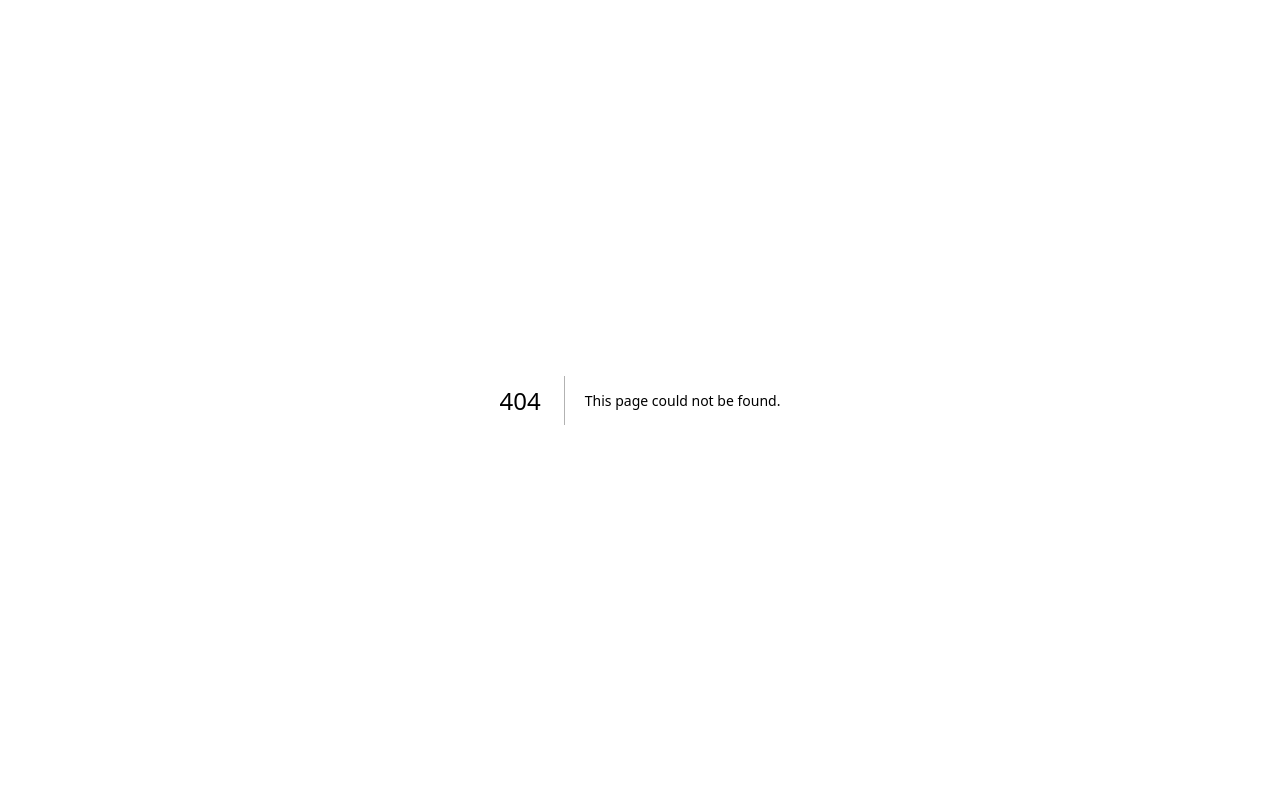
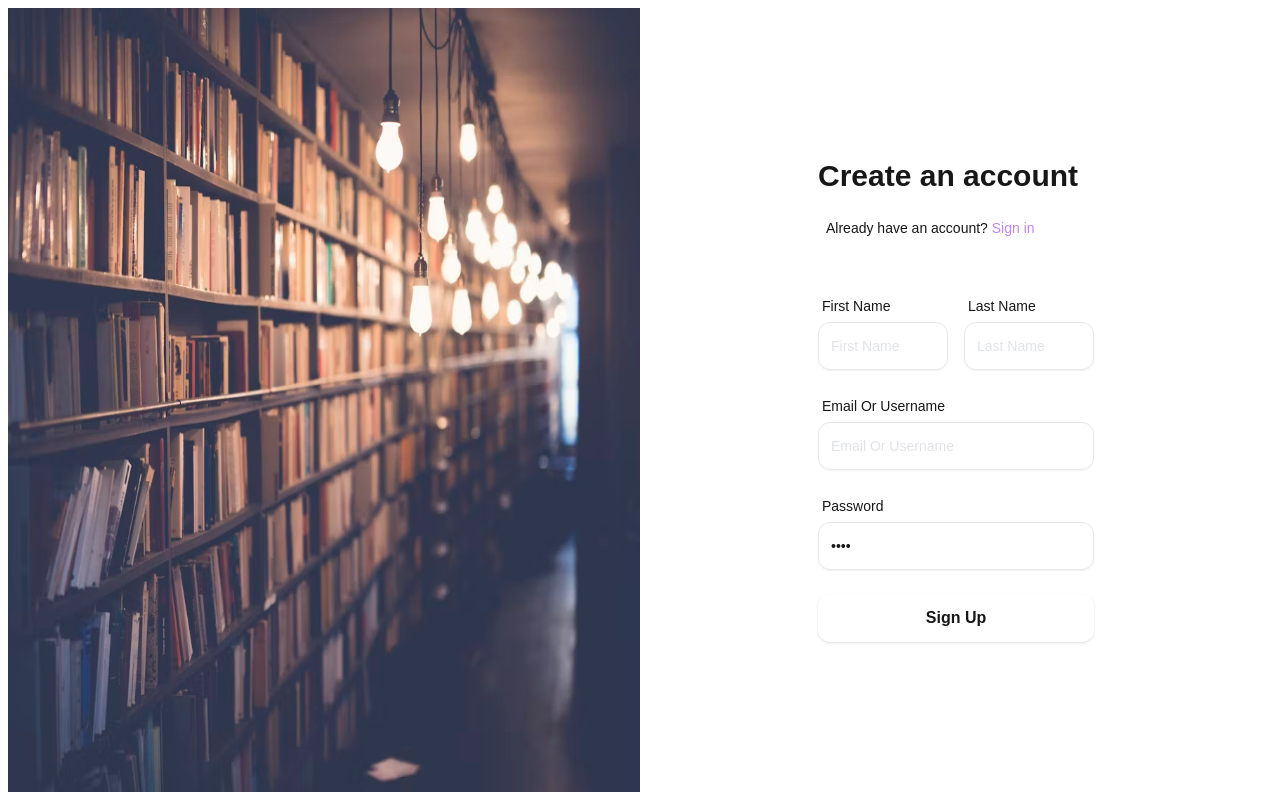
Before and after one commit to sriaryan18/lecture-management-frontend, a Next.js app: page /register in a window 1280 px wide. Before the commit this address had no page. Built offline with nearby package versions, Linux system fonts and the light colour scheme.

Commit message:
signin signup complete

```diff
--- a/app/globals.css
+++ b/app/globals.css
@@ -2,94 +2,20 @@
 @tailwind components;
 @tailwind utilities;
 
-/* :root {
-  --primary: hsl(205, 60%, 45%);
-  --background: hsl(0, 1%, 26%);
-  --foreground: hsl(0, 0%, 93%);
-  --bg-primary: hsl(0, 1%, 15%);
-  --primary-foreground: hsl(0, 91%, 9%);
-
+:root {
+  --background: #ffffff;
+  --foreground: #171717;
 }
 
 @media (prefers-color-scheme: dark) {
   :root {
-  --primary: hsla(205, 60%, 45%, 0.942);
-    --background: hsl(0, 1%, 26%);
-    --foreground: hsl(0, 0%, 93%);
-    --bg-primary: hsl(0, 1%, 15%);
-    --bg-foreground: 0, 0%, 93%;
-
-  }
-} */
- :root {
-  --primary: hsl(255, 40%, 52%);
-  --background: hsl(0, 1%, 26%);
-  --foreground: hsl(0, 0%, 93%);
-  --bg-primary: hsl(0, 1%, 15%);
-  --primary-foreground: hsl(0, 91%, 9%);
-
-  /* ADD THESE */
-  --card: 0, 0%, 90%;
-  --card-foreground: 0, 0%, 15%;
-  --popover: 0, 0%, 95%;
-  --popover-foreground: 0, 0%, 20%;
-  --secondary: 210, 20%, 40%;
-  --secondary-foreground: 210, 15%, 85%;
-  --muted: 220, 14%, 28%;
-  --muted-foreground: 220, 10%, 80%;
-  --accent: 210, 50%, 50%;
-  --accent-foreground: 210, 30%, 90%;
-  --destructive: 0, 80%, 60%;
-  --destructive-foreground: 0, 90%, 15%;
-  --border: 210, 15%, 30%;
-  --input: 210, 20%, 35%;
-  --ring: 205, 70%, 45%;
-  --chart-1: 205, 65%, 50%;
-  --chart-2: 40, 90%, 55%;
-  --chart-3: 150, 60%, 45%;
-  --chart-4: 280, 75%, 50%;
-  --chart-5: 330, 70%, 50%;
-}
-
-@media (prefers-color-scheme: dark) {
-  :root {
-    --primary: hsl(255, 40%, 52%);
-    --background: hsl(0, 1%, 26%);
-    --foreground: hsl(0, 0%, 93%);
-    --bg-primary: hsl(0, 1%, 15%);
-    --primary-foreground: hsl(0, 8%, 80%);
-
-    /* DEFINE DARK MODE VARIABLES */
-    --card: 0, 0%, 15%;
-    --card-foreground: 0, 0%, 90%;
-    --popover: 0, 0%, 20%;
-    --popover-foreground: 0, 0%, 95%;
-    --secondary: 210, 20%, 30%;
-    --secondary-foreground: 210, 15%, 80%;
-    --muted: 220, 14%, 18%;
-    --muted-foreground: 220, 10%, 70%;
-    --accent: 210, 50%, 40%;
-    --accent-foreground: 210, 30%, 80%;
-    --destructive: 0, 80%, 50%;
-    --destructive-foreground: 0, 90%, 10%;
-    --border: 210, 15%, 20%;
-    --input: 210, 20%, 25%;
-    --ring: 205, 70%, 35%;
-    --chart-1: 205, 65%, 40%;
-    --chart-2: 40, 90%, 45%;
-    --chart-3: 150, 60%, 35%;
-    --chart-4: 280, 75%, 40%;
-    --chart-5: 330, 70%, 40%;
+    --background: #282727;
+    --foreground: #ededed;
   }
 }
-
 
 body {
   color: var(--foreground);
   background: var(--background);
   font-family: Arial, Helvetica, sans-serif;
- @apply font-serif;
 }
-/* body {
-  @apply bg-background text-foreground bg-gray-800 text-white font-serif;
-} */
--- /dev/null
+++ b/app/home/page.tsx
@@ -0,0 +1,7 @@
+export default function Home() {
+  return (
+    <div>
+      <h1>Home</h1>
+    </div>
+  );
+}
--- a/app/page.tsx
+++ b/app/register/page.tsx
@@ -1,11 +1,11 @@
 "use client";
-import { useMemo, useState } from "react";
+import { useEffect, useMemo, useState } from "react";
 import Image from "next/image";
 import SignUpForm from "@/components/Forms/Signup";
 import { Button } from "@/components/ui/button";
 import { useApi } from "@/hooks/useApi";
 
-export default function Home() {
+export default function Register() {
   const [isSignUpMode, setIsSignUpMode] = useState(true);
   const [payload, setPayload] = useState();
 
@@ -16,26 +16,28 @@
     return "/auth/api/v1/signin";
   }, [isSignUpMode]);
 
-
-
-  const { data, error, status, request } = useApi({
+  const { request } = useApi({
     endpoint: endpoint,
-    method: "GET",
+    method: "POST",
     headers: {
       "Content-Type": "application/json",
       authorization: "test",
     },
-    lazy: false,
-    dependencies: [isSignUpMode],
-
+    body: payload,
+    lazy: true,
   });
 
-  const handleClick = (data: unknown) => {
-    request();
+  const handleClick = (_data: unknown) => {
+    setPayload(_data);
   };
+  useEffect(() => {
+    if (payload) {
+      request();
+    }
+  }, [payload, request]);
 
   return (
-    <div className="flex min-h-[98vh] m-2">
+    <div className="flex min-h-[98vh] m-2 ">
       <div className="basis-1/2">
         <Image
           src="/login-page-wallpaper.jpeg"
@@ -46,9 +48,16 @@
         />
       </div>
 
-      <div className="flex flex-col items-center justify-center basis-1/2 p-10 gap-12">
-        <HeaderSection isSignUpMode={isSignUpMode} onToggle={setIsSignUpMode} />
-        <SignUpForm isSignUp={isSignUpMode} onClick={handleClick} />
+      <div className="flex flex-col items-center justify-center basis-1/2 p-10 gap-12 ">
+        <div className="w-1/2">
+          <HeaderSection
+            isSignUpMode={isSignUpMode}
+            onToggle={setIsSignUpMode}
+          />
+        </div>
+        <div className="w-1/2 ">
+          <SignUpForm isSignUp={isSignUpMode} onClick={handleClick} />
+        </div>
       </div>
     </div>
   );
@@ -63,8 +72,8 @@
   onToggle: (value: boolean) => void;
 }) {
   return (
-    <div className="space-y-8 ">
-      <h1 className="text-4xl font-bold">
+    <div className="space-y-4  ">
+      <h1 className="text-3xl font-bold">
         {isSignUpMode ? "Create an account" : "Sign in to your account"}
       </h1>
       <AuthToggle isSignUpMode={isSignUpMode} onToggle={onToggle} />
--- a/components/Forms/Signup.tsx
+++ b/components/Forms/Signup.tsx
@@ -1,47 +1,84 @@
+"use client";
 import { BaseInput } from "@/components/BaseComponents/Input";
 import { Button } from "@/components/ui/button";
+import { z } from "zod";
+import { zodResolver } from "@hookform/resolvers/zod";
+import { useForm } from "react-hook-form";
+import { Form } from "@/components/ui/form";
 
 export default function SignUpForm({
-  ...props
+  isSignUp,
+  onClick,
 }: {
   isSignUp: boolean;
   onClick: (mode: "signup" | "signin") => void;
 }) {
-  const MyStyledBaseInput = ({ ...props }) => (
-    <BaseInput {...props} className="h-12 " />
-  );
+  const signUpFormSchema = z.object({
+    firstName: z.string().min(1, "First Name is required"),
+    lastName: z.string().min(1, "Last Name is required"),
+    emailOrUsername: z.string().email("Invalid email address"),
+    password: z.string().min(6, "Password must be at least 6 characters long"),
+  });
+
+  const form = useForm<z.infer<typeof signUpFormSchema>>({
+    resolver: zodResolver(signUpFormSchema),
+    defaultValues: {
+      firstName: "",
+      lastName: "",
+      emailOrUsername: "",
+      password: "cdcd",
+    },
+  });
+
+  const onSubmit = (data: z.infer<typeof signUpFormSchema>) => {
+    console.log("Submitted Data:", data);
+    onClick(data);
+  };
+
   return (
-    <div className=" space-y-6 w-2/3">
-      {props.isSignUp ? (
+    <Form {...form}>
+      <form onSubmit={form.handleSubmit(onSubmit)} className="space-y-6">
+        {isSignUp && (
           <div className="grid grid-cols-2 gap-4">
-          <MyStyledBaseInput
+            <BaseInput
               label="First Name"
               type="text"
               placeholder="First Name"
+              {...form.register("firstName")}
+              className="h-12 w-full"
             />
-          <MyStyledBaseInput
+            <BaseInput
               label="Last Name"
               type="text"
               placeholder="Last Name"
+              {...form.register("lastName")}
+              className="h-12 w-full"
             />
           </div>
-      ) : null}
+        )}
 
-      <MyStyledBaseInput label="Email" type="email" placeholder="Email" />
-      <MyStyledBaseInput
+        <BaseInput
+          label="Email Or Username"
+          type="email"
+          placeholder="Email Or Username"
+          {...form.register("emailOrUsername")}
+          className="w-full h-12"
+        />
+        <BaseInput
           label="Password"
           type="password"
           placeholder="Password"
+          {...form.register("password")}
+          className="w-full h-12"
         />
-      {props.isSignUp ? (
-        <Button className="w-full h-12 font-semibold text-md rounded-xl ">
-          Sign Up
+
+        <Button
+          type="submit"
+          className="w-full h-12 font-semibold text-md rounded-xl"
+        >
+          {isSignUp ? "Sign Up" : "Sign In"}
         </Button>
-      ) : (
-        <Button className="w-full h-12 font-semibold text-md rounded-xl ">
-          Sign In
-        </Button>
-      )}
-    </div>
+      </form>
+    </Form>
   );
 }
--- /dev/null
+++ b/components/ui/form.tsx
@@ -0,0 +1,178 @@
+"use client"
+
+import * as React from "react"
+import * as LabelPrimitive from "@radix-ui/react-label"
+import { Slot } from "@radix-ui/react-slot"
+import {
+  Controller,
+  FormProvider,
+  useFormContext,
+  type ControllerProps,
+  type FieldPath,
+  type FieldValues,
+} from "react-hook-form"
+
+import { cn } from "@/lib/utils"
+import { Label } from "@/components/ui/label"
+
+const Form = FormProvider
+
+type FormFieldContextValue<
+  TFieldValues extends FieldValues = FieldValues,
+  TName extends FieldPath<TFieldValues> = FieldPath<TFieldValues>
+> = {
+  name: TName
+}
+
+const FormFieldContext = React.createContext<FormFieldContextValue>(
+  {} as FormFieldContextValue
+)
+
+const FormField = <
+  TFieldValues extends FieldValues = FieldValues,
+  TName extends FieldPath<TFieldValues> = FieldPath<TFieldValues>
+>({
+  ...props
+}: ControllerProps<TFieldValues, TName>) => {
+  return (
+    <FormFieldContext.Provider value={{ name: props.name }}>
+      <Controller {...props} />
+    </FormFieldContext.Provider>
+  )
+}
+
+const useFormField = () => {
+  const fieldContext = React.useContext(FormFieldContext)
+  const itemContext = React.useContext(FormItemContext)
+  const { getFieldState, formState } = useFormContext()
+
+  const fieldState = getFieldState(fieldContext.name, formState)
+
+  if (!fieldContext) {
+    throw new Error("useFormField should be used within <FormField>")
+  }
+
+  const { id } = itemContext
+
+  return {
+    id,
+    name: fieldContext.name,
+    formItemId: `${id}-form-item`,
+    formDescriptionId: `${id}-form-item-description`,
+    formMessageId: `${id}-form-item-message`,
+    ...fieldState,
+  }
+}
+
+type FormItemContextValue = {
+  id: string
+}
+
+const FormItemContext = React.createContext<FormItemContextValue>(
+  {} as FormItemContextValue
+)
+
+const FormItem = React.forwardRef<
+  HTMLDivElement,
+  React.HTMLAttributes<HTMLDivElement>
+>(({ className, ...props }, ref) => {
+  const id = React.useId()
+
+  return (
+    <FormItemContext.Provider value={{ id }}>
+      <div ref={ref} className={cn("space-y-2", className)} {...props} />
+    </FormItemContext.Provider>
+  )
+})
+FormItem.displayName = "FormItem"
+
+const FormLabel = React.forwardRef<
+  React.ElementRef<typeof LabelPrimitive.Root>,
+  React.ComponentPropsWithoutRef<typeof LabelPrimitive.Root>
+>(({ className, ...props }, ref) => {
+  const { error, formItemId } = useFormField()
+
+  return (
+    <Label
+      ref={ref}
+      className={cn(error && "text-destructive", className)}
+      htmlFor={formItemId}
+      {...props}
+    />
+  )
+})
+FormLabel.displayName = "FormLabel"
+
+const FormControl = React.forwardRef<
+  React.ElementRef<typeof Slot>,
+  React.ComponentPropsWithoutRef<typeof Slot>
+>(({ ...props }, ref) => {
+  const { error, formItemId, formDescriptionId, formMessageId } = useFormField()
+
+  return (
+    <Slot
+      ref={ref}
+      id={formItemId}
+      aria-describedby={
+        !error
+          ? `${formDescriptionId}`
+          : `${formDescriptionId} ${formMessageId}`
+      }
+      aria-invalid={!!error}
+      {...props}
+    />
+  )
+})
+FormControl.displayName = "FormControl"
+
+const FormDescription = React.forwardRef<
+  HTMLParagraphElement,
+  React.HTMLAttributes<HTMLParagraphElement>
+>(({ className, ...props }, ref) => {
+  const { formDescriptionId } = useFormField()
+
+  return (
+    <p
+      ref={ref}
+      id={formDescriptionId}
+      className={cn("text-[0.8rem] text-muted-foreground", className)}
+      {...props}
+    />
+  )
+})
+FormDescription.displayName = "FormDescription"
+
+const FormMessage = React.forwardRef<
+  HTMLParagraphElement,
+  React.HTMLAttributes<HTMLParagraphElement>
+>(({ className, children, ...props }, ref) => {
+  const { error, formMessageId } = useFormField()
+  const body = error ? String(error?.message ?? "") : children
+
+  if (!body) {
+    return null
+  }
+
+  return (
+    <p
+      ref={ref}
+      id={formMessageId}
+      className={cn("text-[0.8rem] font-medium text-destructive", className)}
+      {...props}
+    >
+      {body}
+    </p>
+  )
+})
+FormMessage.displayName = "FormMessage"
+
+export {
+  useFormField,
+  Form,
+  FormItem,
+  FormLabel,
+  FormControl,
+  FormDescription,
+  FormMessage,
+  FormField,
+}
--- a/tailwind.config.ts
+++ b/tailwind.config.ts
@@ -1,63 +1,18 @@
 import type { Config } from "tailwindcss";
 
 export default {
-    darkMode: ["class"],
-    content: [
+  content: [
     "./pages/**/*.{js,ts,jsx,tsx,mdx}",
     "./components/**/*.{js,ts,jsx,tsx,mdx}",
     "./app/**/*.{js,ts,jsx,tsx,mdx}",
   ],
   theme: {
-  	extend: {
-  		colors: {
-			background: 'var(--background)',
-			foreground: 'var(--foreground)',
-			card: {
-			  DEFAULT: 'var(--card)',
-			  foreground: 'var(--card-foreground)'
-			},
-			popover: {
-			  DEFAULT: 'var(--popover)',
-			  foreground: 'var(--popover-foreground)'
-			},
-			primary: {
-			  DEFAULT: 'var(--primary)',
-			  foreground: 'var(--primary-foreground)'
-			},
-			secondary: {
-			  DEFAULT: 'var(--secondary)',
-			  foreground: 'var(--secondary-foreground)'
-			},
-			muted: {
-			  DEFAULT: 'var(--muted)',
-			  foreground: 'var(--muted-foreground)'
-			},
-			accent: {
-			  DEFAULT: 'var(--accent)',
-			  foreground: 'var(--accent-foreground)'
-			},
-			destructive: {
-			  DEFAULT: 'var(--destructive)',
-			  foreground: 'var(--destructive-foreground)'
-			},
-			border: 'var(--border)',
-			input: 'var(--input)',
-			ring: 'var(--ring)',
-			chart: {
-			  '1': 'var(--chart-1)',
-			  '2': 'var(--chart-2)',
-			  '3': 'var(--chart-3)',
-			  '4': 'var(--chart-4)',
-			  '5': 'var(--chart-5)'
-			}
-			},
-			borderRadius: {
-			  lg: 'var(--radius)',
-			  md: 'calc(var(--radius) - 2px)',
-			  sm: 'calc(var(--radius) - 4px)'
-			}
-
-  	}
+    extend: {
+      colors: {
+        background: "var(--background)",
+        foreground: "var(--foreground)",
+      },
+    },
   },
-  plugins: [require("tailwindcss-animate")],
+  plugins: [],
 } satisfies Config;
```
Also changed, not shown: package.json (+5 -12 lines), 1 other file (tests, documents, lock files or other folders). Lines whose indentation alone changed are shown as unchanged.
